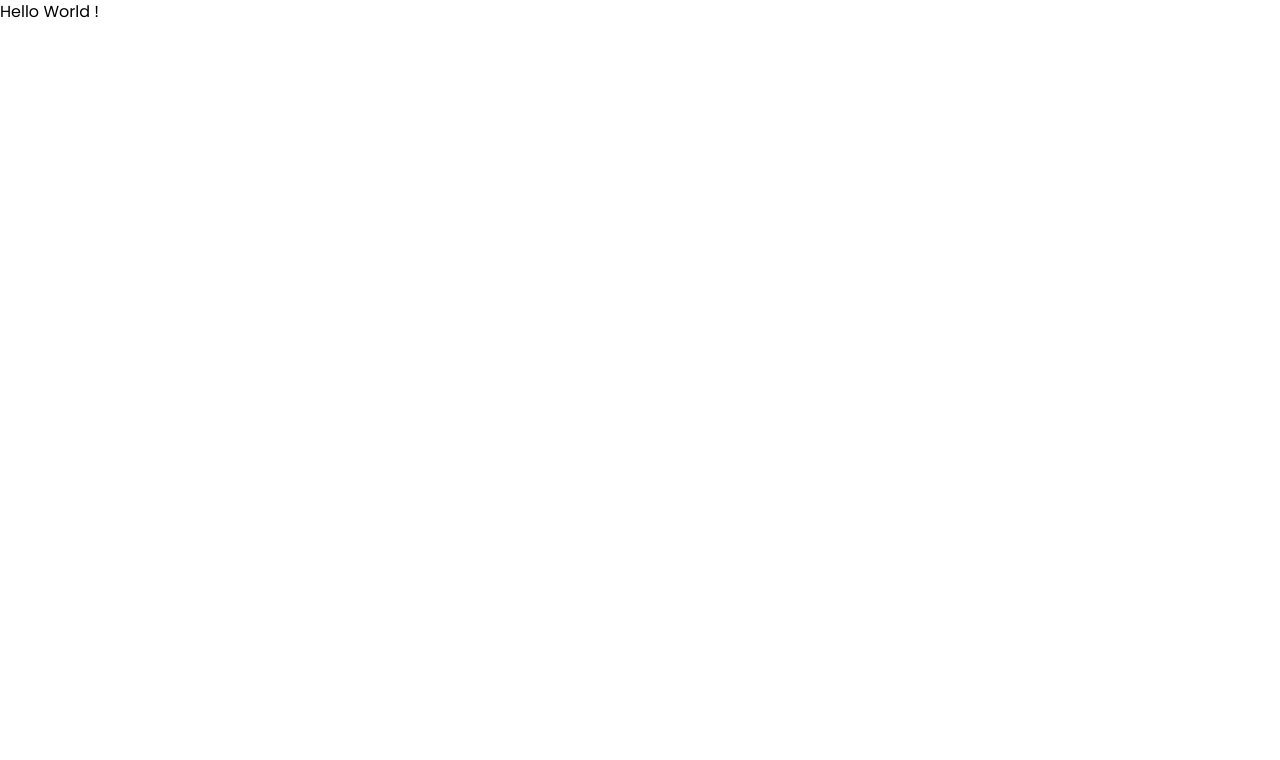
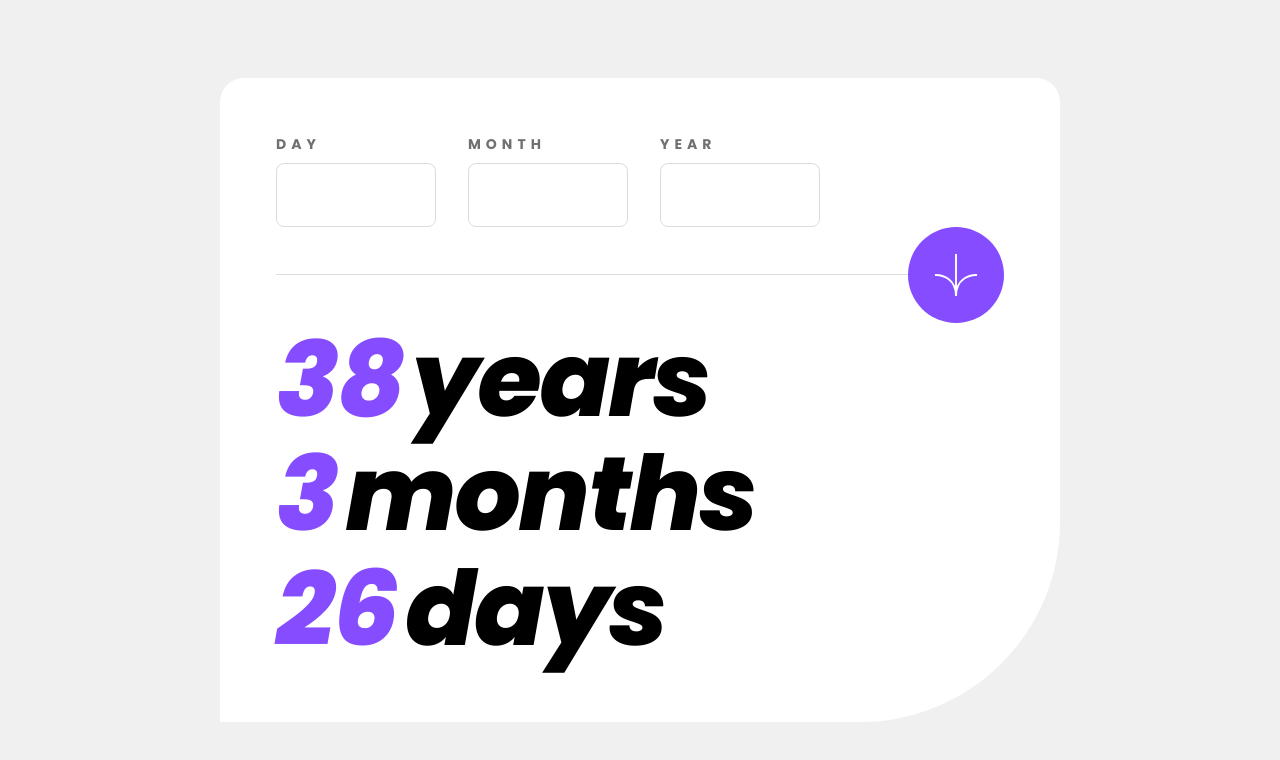
Before and after one commit to Ncticn/react-projects, a Next.js app in the folder 41-age-calculator-app/: page / in a window 1280 px wide. Shown: the top 760 px of the page. Built offline with nearby package versions, Linux system fonts and the light colour scheme.

Commit message:
All components have been adapted to the design.

```diff
--- a/41-age-calculator-app/src/app/layout.tsx
+++ b/41-age-calculator-app/src/app/layout.tsx
@@ -14,7 +14,7 @@ export default function RootLayout({
 }>) {
   return (
     <html lang="en" className="h-full antialiased">
-      <body className="flex min-h-full flex-col">
+      <body className="flex min-h-full flex-col items-stretch justify-center">
         <main>{children}</main>
       </body>
     </html>
--- a/41-age-calculator-app/src/app/page.tsx
+++ b/41-age-calculator-app/src/app/page.tsx
@@ -1,7 +1,30 @@
+import ButtonSubmit from "@/components/ButtonSubmit";
+import CounterAge from "@/components/CounterAge";
+import InputDay from "@/components/InputDay";
+import InputMonth from "@/components/InputMonth";
+import InputYear from "@/components/InputYear";
+
 export default function Home() {
   return (
-    <section>
-      <h1>Hello World !</h1>
+    <section aria-label="Age Counter App">
+      <div className="mx-auto max-w-85.75 rounded-t-3xl rounded-tr-3xl rounded-br-[200px] bg-white px-6 py-12 md:max-w-171.5 md:px-14 md:py-14 lg:max-w-210">
+        <div className="flex flex-col items-stretch justify-start gap-8 lg:gap-0">
+          <form className="space-y-8 lg:space-y-0">
+            <div className="grid w-full grid-cols-3 items-start justify-start gap-4 md:grid-cols-[repeat(3,170px)] md:gap-8 lg:grid-cols-[repeat(3,160px)]">
+              <InputDay />
+              <InputMonth />
+              <InputYear />
+            </div>
+            <div className="relative flex w-full flex-row items-center justify-center gap-0 lg:justify-end">
+              <div className="divider bg-grey-200 absolute z-0 h-px w-full"></div>
+              <ButtonSubmit />
+            </div>
+          </form>
+          <div className="w-full">
+            <CounterAge />
+          </div>
+        </div>
+      </div>
     </section>
   );
 }
--- a/41-age-calculator-app/src/components/ButtonSubmit.tsx
+++ b/41-age-calculator-app/src/components/ButtonSubmit.tsx
@@ -1,13 +1,16 @@
-import Image from "next/image";
 import IconDown from "@/assets/icons/icon-arrow.svg";
 
 export default function ButtonSubmit() {
   return (
     <button
       type="submit"
-      className="flex size-24 cursor-pointer items-center justify-center gap-2 rounded-full bg-purple-500 transition delay-75 ease-linear hover:bg-black"
+      className="z-20 flex size-16 cursor-pointer items-center justify-center gap-2 rounded-full bg-purple-500 transition delay-75 ease-linear hover:bg-black md:size-24"
     >
-      <Image src={IconDown} alt="Icon Arrow Down" width={44} height={44} />
+      <img
+        src={IconDown.src}
+        alt="Icon Arrow Down"
+        className="size-6 md:size-11"
+      />
     </button>
   );
 }
--- a/41-age-calculator-app/src/components/CounterAge.tsx
+++ b/41-age-calculator-app/src/components/CounterAge.tsx
@@ -2,16 +2,21 @@ export default function CounterAge() {
   return (
     <div className="counter-age">
       <div className="counter-age-wrapper flex flex-col items-start justify-start gap-0">
-                <CounterAgeItem type="years" value={38}/>
-                <CounterAgeItem type="months" value={3}/>
-                <CounterAgeItem type="days" value={26}/>
+        <CounterAgeItem type="years" value={38} />
+        <CounterAgeItem type="months" value={3} />
+        <CounterAgeItem type="days" value={26} />
       </div>
     </div>
   );
 }
 
-
-function CounterAgeItem({ type, value }: { type: "years" | "months" | "days"; value: number; }) {
+function CounterAgeItem({
+  type,
+  value,
+}: {
+  type: "years" | "months" | "days";
+  value: number;
+}) {
   return (
     <div className="counter-age-years flex flex-row items-start justify-start gap-2">
       <p className="text-preset-1 text-purple-500">{value}</p>
--- a/41-age-calculator-app/src/components/InputDay.tsx
+++ b/41-age-calculator-app/src/components/InputDay.tsx
@@ -1,8 +1,18 @@
-export default function InputDay(){
-    return(
-        <div className="form-input-item max-w-40 flex flex-col items-start justify-start gap-2">
-            <label htmlFor="input-date" className="text-preset-5 font-bold tracking-5px text-grey-500 uppercase">DAY</label>
-            <input type="text" name="input-date-day" id="input-date" className="px-6 py-1.75 rounded-lg border border-grey-200 w-full text-preset-3 text-black"/>
-        </div>
-    );
+export default function InputDay() {
+  return (
+    <div className="form-input-item flex flex-col items-start justify-start gap-2">
+      <label
+        htmlFor="input-date"
+        className="text-preset-5 tracking-5px text-grey-500 font-bold uppercase"
+      >
+        DAY
+      </label>
+      <input
+        type="text"
+        name="input-date-day"
+        id="input-date"
+        className="border-grey-200 text-preset-3 w-full rounded-lg border px-4 py-1.75 text-black md:px-6"
+      />
+    </div>
+  );
 }
--- a/41-age-calculator-app/src/components/InputMonth.tsx
+++ b/41-age-calculator-app/src/components/InputMonth.tsx
@@ -1,8 +1,18 @@
-export default function InputMonth(){
-    return(
-        <div className="form-input-item max-w-40 flex flex-col items-start justify-start gap-2">
-            <label htmlFor="input-month" className="text-preset-5 font-bold tracking-5px text-grey-500 uppercase">MONTH</label>
-            <input type="text" name="input-date-month" id="input-month" className="px-6 py-1.75 rounded-lg border border-grey-200 w-full text-preset-3 text-black"/>
-        </div>
-    );
+export default function InputMonth() {
+  return (
+    <div className="form-input-item flex flex-col items-start justify-start gap-2">
+      <label
+        htmlFor="input-month"
+        className="text-preset-5 tracking-5px text-grey-500 font-bold uppercase"
+      >
+        MONTH
+      </label>
+      <input
+        type="text"
+        name="input-date-month"
+        id="input-month"
+        className="border-grey-200 text-preset-3 w-full rounded-lg border px-6 py-1.75 text-black"
+      />
+    </div>
+  );
 }
--- a/41-age-calculator-app/src/components/InputYear.tsx
+++ b/41-age-calculator-app/src/components/InputYear.tsx
@@ -1,8 +1,18 @@
-export default function InputYear(){
-    return(
-        <div className="form-input-item max-w-40 flex flex-col items-start justify-start gap-2">
-            <label htmlFor="input-year" className="text-preset-5 font-bold tracking-5px text-grey-500 uppercase">Year</label>
-            <input type="text" name="input-date-year" id="input-year" className="px-6 py-1.75 rounded-lg border border-grey-200 w-full text-preset-3 text-black"/>
-        </div>
-    );
+export default function InputYear() {
+  return (
+    <div className="form-input-item flex flex-col items-start justify-start gap-2">
+      <label
+        htmlFor="input-year"
+        className="text-preset-5 tracking-5px text-grey-500 font-bold uppercase"
+      >
+        Year
+      </label>
+      <input
+        type="text"
+        name="input-date-year"
+        id="input-year"
+        className="border-grey-200 text-preset-3 w-full rounded-lg border px-6 py-1.75 text-black"
+      />
+    </div>
+  );
 }
--- a/41-age-calculator-app/src/libraries/tailwind.css
+++ b/41-age-calculator-app/src/libraries/tailwind.css
@@ -31,12 +31,13 @@
 @layer base {
   body {
     font-family: var(--font-poppins);
+    background-color: var(--color-grey-100);
   }
 }
 
 @layer utilities {
   .text-preset-1 {
-    @apply text-8.5xl leading-110% -tracking-2px font-extrabold italic;
+    @apply text-5.5xl md:text-8.5xl leading-110% -tracking-2px font-extrabold italic;
   }
 
   .text-preset-2 {
@@ -44,7 +45,7 @@
   }
 
   .text-preset-3 {
-    @apply text-3.5xl leading-150% tracking-0px font-bold;
+    @apply md:text-3.5xl leading-150% tracking-0px text-xl font-bold;
   }
 
   .text-preset-4 {
@@ -52,7 +53,7 @@
   }
 
   .text-preset-5 {
-    @apply leading-150% text-sm;
+    @apply leading-150% text-xs md:text-sm;
   }
 
   .text-preset-6 {
```
Lines whose indentation alone changed are shown as unchanged.
